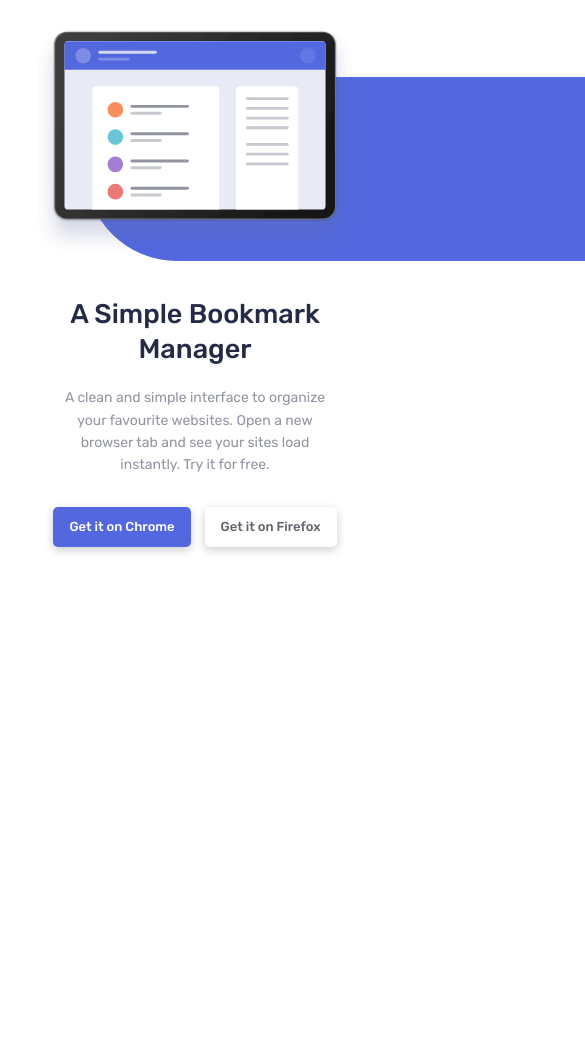
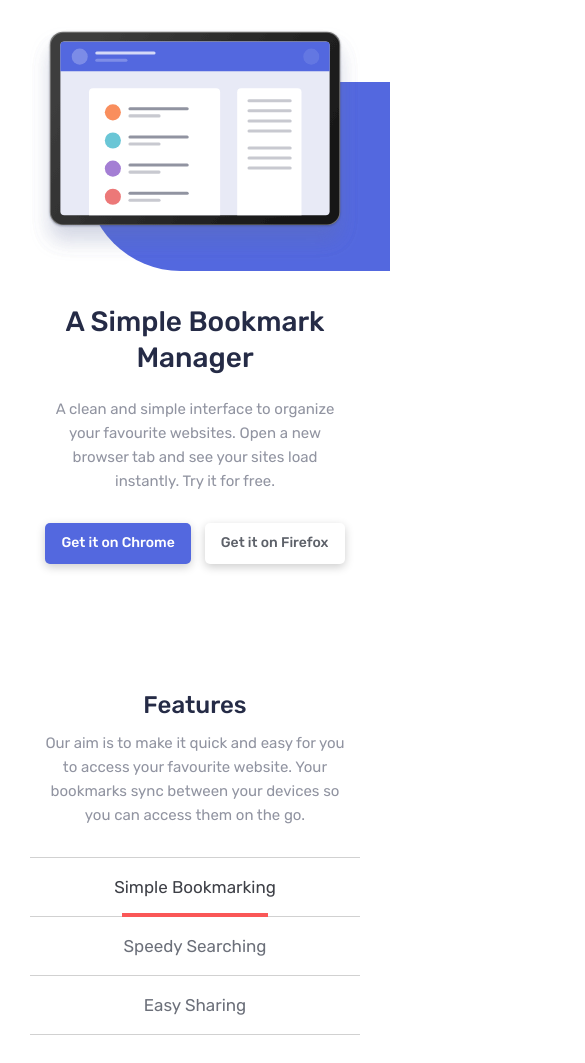
Before and after one commit to abeeralikhan/bookmark-landing-page, a plain HTML site: page index.html in a window 390 px wide. Shown: the part 103-1166 px from the top of the page, 585 px wide, since content can reach past the window. Before the commit the page ends 844 px from the top, so only its background shows below. Drawn offline with Linux system fonts and the light colour scheme.

Commit message:
make features section mobile UI

```diff
--- a/css/general.css
+++ b/css/general.css
@@ -108,53 +108,39 @@ svg {
 - Desktop: 1440px
 */
 
-/* Utility Classes */
-
-.bg-primary-01 {
-  background-color: var(--clr-primary-01);
-}
-.bg-primary-02 {
-  background-color: var(--clr-primary-02);
-}
-.bg-accent-01 {
-  background-color: var(--clr-accent-01);
-}
-.bg-neutal-01 {
-  background-color: var(--clr-neutral-01);
-}
-.bg-neutal-02 {
-  background-color: var(--clr-neutral-02);
+section {
+  overflow: hidden;
 }
 
-.txt-primary-01 {
-  color: var(--clr-primary-01);
-}
-.txt-primary-02 {
-  color: var(--clr-primary-02);
-}
-.txt-accent-01 {
-  color: var(--clr-accent-01);
-}
-.txt-neutal-01 {
-  color: var(--clr-neutral-01);
-}
-.txt-neutal-02 {
-  color: var(--clr-neutral-02);
-}
-
-.fw-regular {
-  font-weight: var(--fw-regular);
-}
-.fw-semi-bold {
-  font-weight: var(--fw-semi-bold);
-}
+/* Utility Classes */
 
 .pad-block-01 {
   padding-block: 3rem;
 }
 
+.pad-block-02 {
+  padding-block: 9.6rem;
+}
+
+.mg-bottom-01 {
+  margin-bottom: 1rem;
+}
+
+.mg-bottom-02 {
+  margin-bottom: 2rem;
+}
+
+.mg-bottom-03 {
+  margin-bottom: 3rem;
+}
+
+.mg-bottom-04 {
+  margin-bottom: 6.4rem;
+}
+
+
 .container {
-  width: min(120rem, 100% - 7rem);
+  width: min(120rem, 100% - 6rem);
   margin-inline: auto;
 }
 
@@ -182,7 +168,7 @@ svg {
 
 .btn--primary,
 .btn--secondary {
-  font-size: 1.3rem;
+  font-size: 1.4rem;
 }
 
 .btn-cta {
@@ -193,39 +179,71 @@ svg {
   display: grid;
 }
 
-.grid--rg-04 {
+.grid--rg-01 {
   row-gap: 4rem;
 }
 
-/* .grid--col-2 {
-  grid-template-columns: repeat(2, 1fr);
+.grid--rg-02 {
+  row-gap: 7rem;
 }
 
-.grid--col-3 {
-  grid-template-columns: repeat(2, 1fr);
-} */
-
 .primary-heading {
-  font-size: 2.7rem;
+  font-size: 2.8rem;
 }
 
 .secondary-heading {
   font-size: 2.4rem;
 }
 
+.tertiary-heading {
+  font-size: 2.4rem;
+}
+
 .secondary-heading,
-.primary-heading {
+.primary-heading,
+.tertiary-heading{
   line-height: var(--lh-01);
   color: var(--clr-neutral-01);
   text-align: center;
   font-weight: var(--fw-semi-bold);
 }
 
-.description {
-  font-size: 1.4rem;
+.desc {
+  font-size: 1.5rem;
   line-height: var(--lh-02);
+  color: var(--clr-neutral-02);
   text-align: center;
-  color: var(--clr-neutral-02);
-  max-width: 30ch;
+  max-width: 32ch;
   margin-inline: auto;
 }
+
+.illustration-right::before,
+.illustration-left::before {
+  content: "";
+  display: block;
+  width: 100rem;
+  height: 80%;
+  background-color: var(--clr-primary-01);
+  border-radius: 100vmax;
+  position: absolute;
+  z-index: -1;
+}
+
+.illustration-right::before {
+  top: 23%;
+  left: 17%;
+}
+
+.illustration-left::before {
+  height: 95%;
+  top: 20%;
+  right: 15%;
+}
+
+/*
+- Font sizes (px):
+  10 / 12 / 14 / 16 / 18 / 20 / 24 / 30 / 36 / 44 / 52 / 62 / 74 / 86 / 98
+
+- Spacing System (px)
+  2 / 4 / 8 / 12 / 16 / 24 / 32 / 48 / 64 / 80 / 96 / 128
+*/
--- a/css/style.css
+++ b/css/style.css
@@ -155,36 +155,9 @@
 /***************************/
 /* HERO */
 /***************************/
-
 .hero-image {
   margin-inline: auto;
   position: relative;
-}
-
-.hero-image::before {
-  content: "";
-  display: block;
-  width: 100rem;
-  height: 80%;
-  background-color: var(--clr-primary-01);
-  border-radius: 100vmax;
-
-  position: absolute;
-  z-index: -1;
-  top: 5rem;
-  left: 5rem;
-}
-
-.hero-desc > :nth-child(1) {
-  margin-bottom: 2rem;
-}
-
-.hero-desc > :nth-child(2) {
-  margin-bottom: 3rem;
-}
-
-.hero-desc > :last-child {
-  margin-bottom: 0;
 }
 
 .hero-cta {
@@ -204,6 +177,55 @@
 /* FEATURES */
 /***************************/
 
+.tab-image {
+  position: relative;
+}
+
+.features-nav-links {
+  display: flex;
+  flex-direction: column;
+  align-items: center;
+}
+
+.features-nav-link {
+  --border-color: rgb(209, 209, 209);
+  list-style: none;
+
+  padding: 2rem 0;
+  border-top: 1px solid var(--border-color);
+  width: 100%;
+  text-align: center;
+}
+
+.features-nav-link:last-child {
+  border-bottom: 1px solid var(--border-color);
+}
+
+.features-nav-link > span {
+  font-size: 1.7rem;
+  color: hsl(223, 6%, 45%);
+}
+
+.tab-active > span {
+  position: relative;
+  color: hsl(227, 7%, 26%);
+}
+
+.tab-active > span::before {
+  content: "";
+  width: 90%;
+  height: 20%;
+  background-color: var(--clr-accent-01);
+
+  position: absolute;
+  top: 3.6rem;
+  left: 5%;
+}
+
+
+/* Move Queries to the queries.css later */
+@media (min-width: 40em) {
+}
 /***************************/
 /* EXTENSION */
 /***************************/
--- a/index.html
+++ b/index.html
@@ -41,7 +41,7 @@
             <div class="nav-container">
               <ul class="nav-links">
                 <li class="nav-link">
-                  <a href="#">Feature</a>
+                  <a href="#">Features</a>
                 </li>
                 <li class="nav-link">
                   <a href="#">Pricing</a>
@@ -71,13 +71,13 @@
 
     <section class="hero | pad-block-01">
       <div class="container">
-        <div class="grid grid--rg-04">
-          <div class="hero-image">
+        <div class="grid grid--rg-01">
+          <div class="hero-image | illustration-right">
             <img src="./images/illustration-hero.svg" alt="hero illustration" />
           </div>
           <div class="hero-desc">
-            <h1 class="primary-heading">A Simple Bookmark Manager</h1>
-            <p class="description">
+            <h1 class="primary-heading mg-bottom-02">A Simple Bookmark Manager</h1>
+            <p class="desc mg-bottom-03">
               A clean and simple interface to organize your favourite websites.
               Open a new browser tab and see your sites load instantly. Try it
               for free.
@@ -92,6 +92,40 @@
     </section>
 
     <!-- FEATURES -->
+    <section class="features pad-block-02">
+      <div class="container">
+        <div class="features-desc">
+          <h2 class="secondary-heading mg-bottom-01">Features</h2>
+          <p class="desc mg-bottom-03">
+            Our aim is to make it quick and easy for you to access your favourite website. Your bookmarks sync between your devices so you can access them on the go.
+          </p>
+          <div class="features-navigation">
+            <nav class="features-nav | mg-bottom-04">
+              <ul class="features-nav-links">
+                <li class="features-nav-link tab-active"><span>Simple Bookmarking</span></li>
+                <li class="features-nav-link"><span>Speedy Searching</span></li>
+                <li class="features-nav-link"><span>Easy Sharing</span></li>
+              </ul>
+            </nav>
+            <div class="features-tabs">
+              <div class="features-tab-01 | grid grid--rg-02">
+                <div class="tab-image | illustration-left">
+                  <img src="./images/illustration-features-tab-1.svg" alt="illustration" />
+                </div>
+                <div class="tab-desc">
+                  <h3 class="tertiary-heading mg-bottom-01">Bookmark in one click</h3>
+                  <p class="desc">
+                    Organize your bookmarks however you like. Our simple drag-and-drop interface gives you complete control over how you manage your favourite sites.
+                  </p>
+              </div>
+            </div>
+
+          </div>
+
+        </div>
+      </div>
+    </section>
+
 
     <!-- EXTENSIONS -->
 
```
